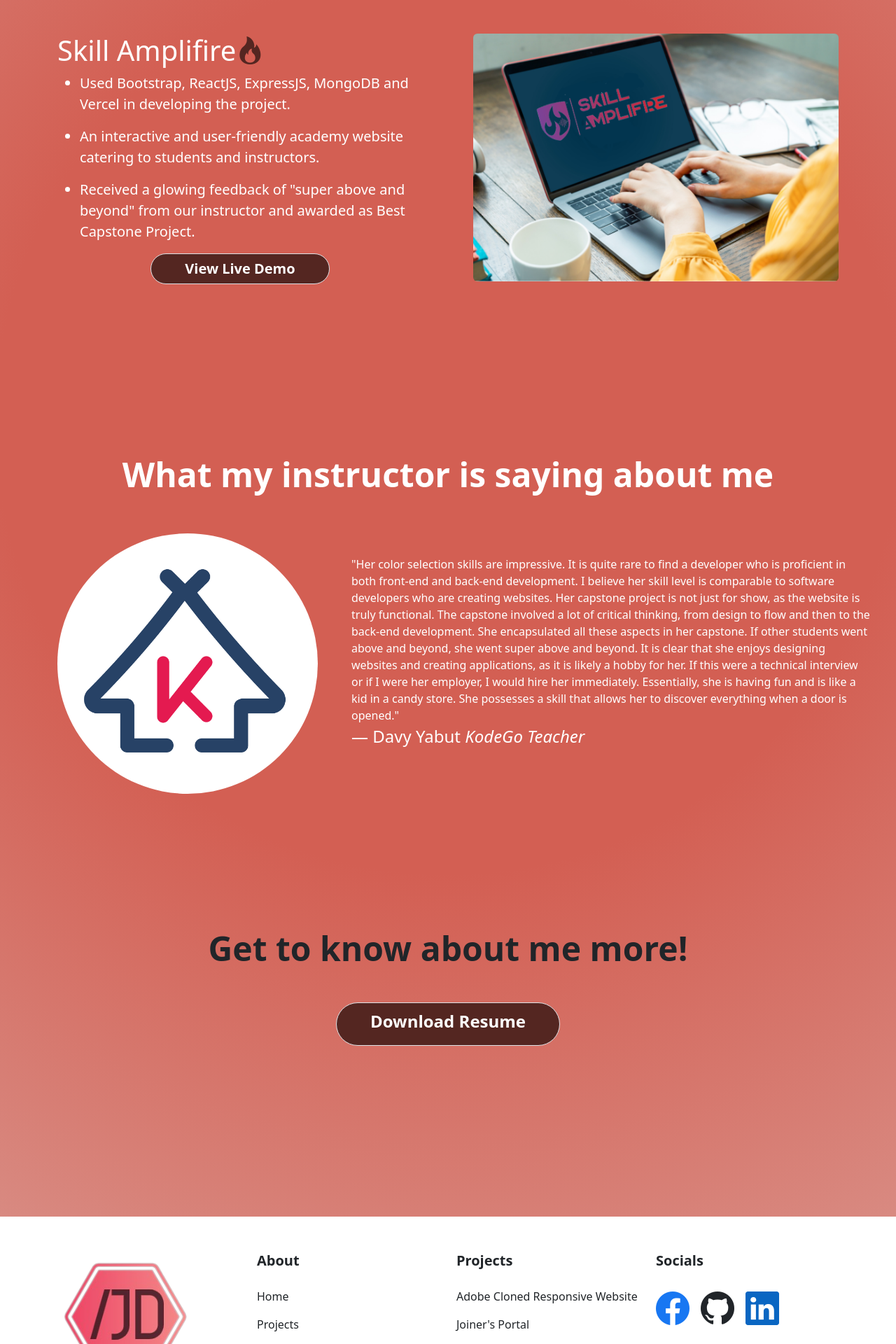
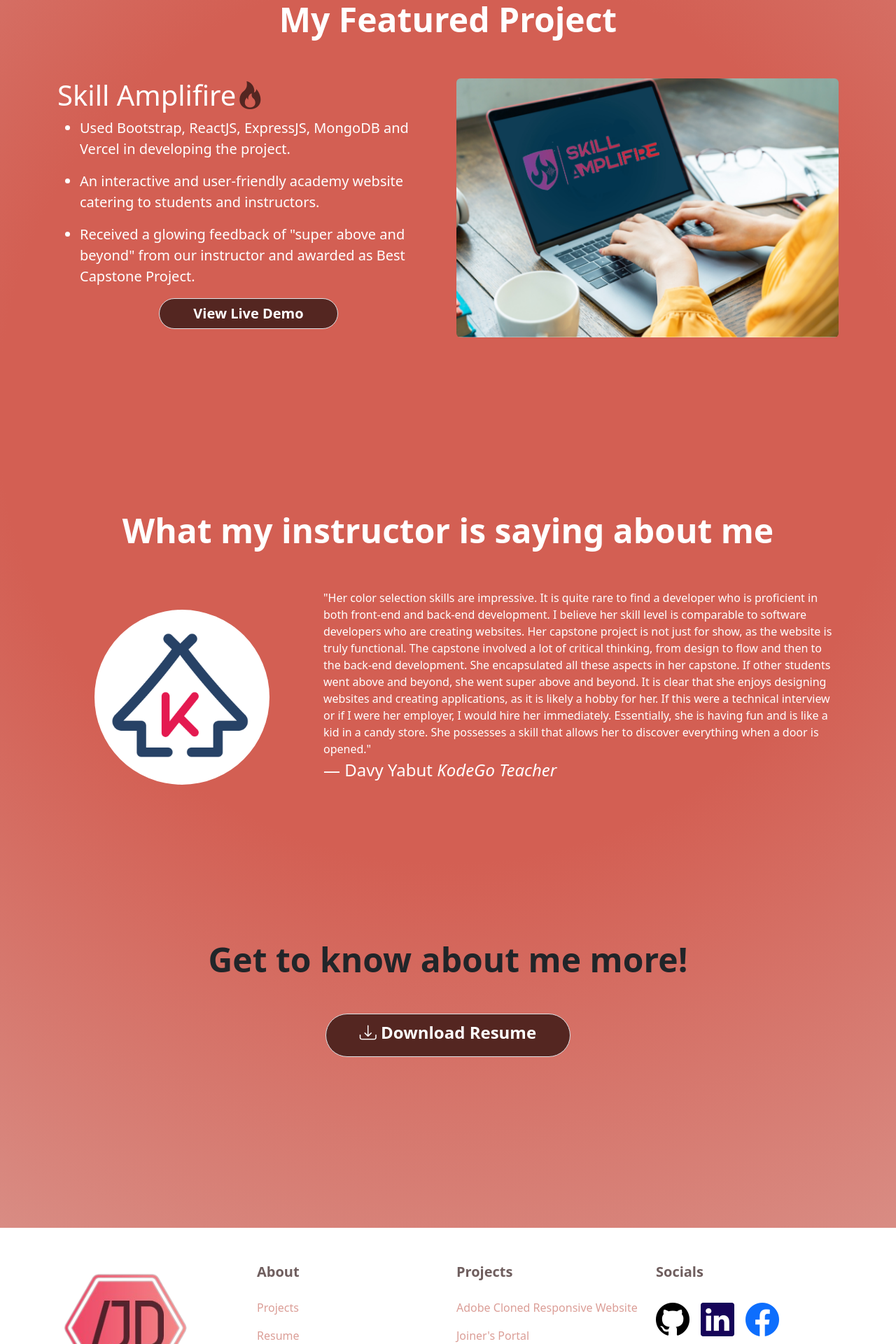
Before and after one commit to janien0116/portfolio_website, a React (Create React App) app: page / in a window 1280 px wide. Shown: the part 880-2800 px from the top of the page at 70% size. Built offline with nearby package versions, Linux system fonts and the light colour scheme.

Commit message:
Update changes

```diff
--- a/package.json
+++ b/package.json
@@ -3,6 +3,7 @@
   "version": "0.1.0",
   "private": true,
   "dependencies": {
+    "@emailjs/browser": "^3.11.0",
     "@react-pdf-viewer/core": "^3.12.0",
     "@react-pdf-viewer/default-layout": "^3.12.0",
     "@testing-library/jest-dom": "^5.16.5",
@@ -11,6 +12,7 @@
     "axios": "^1.4.0",
     "bootstrap": "^5.2.3",
     "bootstrap-icons": "^1.10.5",
+    "dotenv": "^16.0.3",
     "pdfjs-dist": "^3.6.172",
     "react": "^18.2.0",
     "react-bootstrap": "^2.7.4",
--- a/src/App.js
+++ b/src/App.js
@@ -8,8 +8,8 @@
 function App() {
   return (
     <div>
+      <Router>
       <PortfolioNavbar />
-      <Router>
         <Routes>
           <Route path="/" element={<Home />}></Route>
           <Route path="/portfolio" element={<Portfolio />}></Route>
--- a/src/components/Footer.jsx
+++ b/src/components/Footer.jsx
@@ -10,38 +10,37 @@
         <div id='footer'>
             <Container>
                 <Row className='pt-5'>
-                    <Col>
+                    <Col lg={3} className='d-none d-sm-block'>
                         <img src={logo} alt="Logo" width="200" />
                     </Col>
-                    <Col>
-                        <p className='mb-4 fs-5 fw-bold'>About</p>
-                        <p>Home</p>
-                        <p>Projects</p>
-                        <p>Resume</p>
-                        <p>Skills</p>
-                        <p>Certifications</p>
+                    <Col lg={3}>
+                        <p className='mb-4 fs-5 fw-bold text-gray'>About</p>
+                        <p><a href='/portfolio' className='text-light text-decoration-none'>Projects</a></p>
+                        <p><a href='/resume' className='text-light text-decoration-none'>Resume</a></p>
+                        <p><a href='/' className='text-light text-decoration-none'>Skills</a></p>
+                        <p><a href='/portfolio' className='text-light text-decoration-none'>Certifications</a></p>
                     </Col>
-                    <Col>
-                        <p className='mb-4 fs-5 fw-bold'>Projects</p>
-                        <p>Adobe Cloned Responsive Website</p>
-                        <p>Joiner's Portal</p>
-                        <p>Skill Amplifire</p>
-                        <p>One More</p>
+                    <Col lg={3}>
+                        <p className='mb-4 fs-5 fw-bold text-gray'>Projects</p>
+                        <p><a href='https://myclonedwebsite-adobe.vercel.app/' target='_blank' className='text-light text-decoration-none'>Adobe Cloned Responsive Website</a></p>
+                        <p><a href='https://github.com/janien0116/miniproject2_joiners_portal.git' target='_blank' className='text-light text-decoration-none'>Joiner's Portal</a></p>
+                        <p><a href='https://skill-amplifire.vercel.app/' target='_blank' className='text-light text-decoration-none'>Skill Amplifire</a></p>
+                        <p><a href='/' className='text-light text-decoration-none'>One More</a></p>
                     </Col>
-                    <Col>
-                        <p className='mb-4 fs-5 fw-bold'>Socials</p>
+                    <Col lg={3}>
+                        <p className='mb-4 fs-5 fw-bold text-gray'>Socials</p>
                         <p className='display-5'>
                             <Stack direction="horizontal" gap={3}>
-                                <i class="bi bi-facebook" style={{ color: '#1877f2' }}></i>
-                                <i class="bi bi-github"></i>
-                                <i class="bi bi-linkedin" style={{ color: '#0A66C2' }}></i>
+                                <a href='https://github.com/janien0116' target='_blank' className='text-black'><i className="bi bi-github"></i></a>
+                                <a href='https://www.linkedin.com/in/janela-daculong-4b58a3275/' target='_blank' className='text-dark-blue'><i className="bi bi-linkedin"></i></a>
+                                <a href='https://www.facebook.com/daculongj/' target='_blank' className='text-blue'><i class="bi bi-facebook"></i></a>
                             </Stack>
                         </p>
                     </Col>
                 </Row>
                 <div className='pt-1' style={{ borderTop: '1px solid #ccc' }}>
                     <Stack direction="horizontal" gap={3}>
-                        <p>&copy; 2023 Janela Daculong Portfolio Website. All rights reserved.</p>
+                        <p className='text-gray'>&copy; 2023 Janela Daculong Portfolio Website</p>
                     </Stack>
                 </div>
             </Container>
--- a/src/components/Navbar.jsx
+++ b/src/components/Navbar.jsx
@@ -1,24 +1,32 @@
 import React from 'react'
 import { Navbar, Nav, Container, Image } from 'react-bootstrap'
 import logo from '../assets/logo.png'
+import { NavLink, useNavigate } from 'react-router-dom'
 
 const PortfolioNavbar = () => {
+    const navigate = useNavigate()
     return (
         <div>
             <Navbar bg="dark" expand="lg" variant="dark" className='py-0'>
                 <Container>
-                    <Navbar.Brand><Image src={logo} width={80} fluid alt="logo"/></Navbar.Brand>
+                    <Navbar.Brand><Image src={logo} width={80} fluid alt="logo" /></Navbar.Brand>
                     <Navbar.Toggle aria-controls="basic-navbar-nav" />
                     <Navbar.Collapse id="basic-navbar-nav">
                         <Nav className="ms-auto mb-2 mb-lg-0 fs-5">
                             <Nav.Item className="me-4">
-                                <Nav.Link aria-current="page" href="/">Home</Nav.Link>
+                                <NavLink to="/" exact activeClassName="active" className="nav-link me-4">
+                                    Home
+                                </NavLink>
                             </Nav.Item>
                             <Nav.Item className="me-4">
-                                <Nav.Link aria-current="page" href="/portfolio">Portfolio</Nav.Link>
+                                <NavLink to="/portfolio" activeClassName="active" className="nav-link me-4">
+                                    Portfolio
+                                </NavLink>
                             </Nav.Item>
                             <Nav.Item className="me-4">
-                                <Nav.Link aria-current="page" href="/resume">Resume</Nav.Link>
+                                <NavLink to="/resume" activeClassName="active" className="nav-link me-4">
+                                    Resume
+                                </NavLink>
                             </Nav.Item>
                         </Nav>
                     </Navbar.Collapse>
--- a/src/custom-bootstrap.scss
+++ b/src/custom-bootstrap.scss
@@ -7,6 +7,8 @@
     "success": #EB7650,
     "danger": #EB5068,
     "warning": #B82F55,
+    "gray" : #6f5e5e,
+    "dark-blue" : #160459,
     "transparent": transparent
 );
 
--- a/src/index.css
+++ b/src/index.css
@@ -1,4 +1,4 @@
-@import url('https://fonts.googleapis.com/css2?family=VT323&display=swap');
+@import url("https://fonts.googleapis.com/css2?family=VT323&display=swap");
 
 body {
   margin: 0;
@@ -31,13 +31,13 @@
   font-weight: bold !important;
   color: #fff;
   top: 55px;
-  left: 40%
+  left: 40%;
 }
 .hero-header3 {
   font-weight: bold !important;
   color: #fff;
   top: 105px;
-  left: 50%
+  left: 50%;
 }
 .hero-text {
   margin-top: 200px;
@@ -54,7 +54,7 @@
   position: relative;
 }
 .hero-links {
-  font-family: 'VT323', monospace;
+  font-family: "VT323", monospace;
   position: absolute;
 }
 .hero-links a {
@@ -83,7 +83,12 @@
   backdrop-filter: blur(10px);
   background-color: rgba(219, 158, 151, 0.3) !important;
   border: 3px solid transparent !important;
-  border-image: linear-gradient(45deg, rgb(203, 25, 231) 0%, rgb(110, 110, 241)49%, rgba(0,212,255,1) 100%) !important;
+  border-image: linear-gradient(
+    45deg,
+    rgb(203, 25, 231) 0%,
+    rgb(110, 110, 241) 49%,
+    rgba(0, 212, 255, 1) 100%
+  ) !important;
   border-image-slice: 1 !important;
   box-shadow: 0 5px 20px rgba(34, 8, 95, 0.25);
   z-index: 1;
@@ -125,8 +130,43 @@
   opacity: 0.6;
 }
 .img-thumbnail {
-  background-color: #A1483F !important;
-  border: 2px solid #A1483F !important;
+  background-color: #a1483f !important;
+  border: 2px solid #a1483f !important;
+}
+.email-notif {
+  max-width: 400px !important;
+  backdrop-filter: blur(10px);
+  background-color: rgba(219, 158, 151, 0.3) !important;
+  border: 2px solid rgba(219, 158, 151, 0.3);
+  border-radius: 10px;
+  padding: 5px;
+  margin-bottom: 10px;
+  -webkit-animation: slide-in-left 0.5s linear both;
+  animation: slide-in-left 0.5s linear both;
+}
+@-webkit-keyframes slide-in-left {
+  0% {
+    -webkit-transform: translateX(-1000px);
+            transform: translateX(-1000px);
+    opacity: 0;
+  }
+  100% {
+    -webkit-transform: translateX(0);
+            transform: translateX(0);
+    opacity: 1;
+  }
+}
+@keyframes slide-in-left {
+  0% {
+    -webkit-transform: translateX(-1000px);
+            transform: translateX(-1000px);
+    opacity: 0;
+  }
+  100% {
+    -webkit-transform: translateX(0);
+            transform: translateX(0);
+    opacity: 1;
+  }
 }
 .glass2 {
   max-width: 800px !important;
@@ -135,6 +175,19 @@
   border: 3px solid rgba(219, 158, 151, 0.3);
   border-radius: 15px;
   box-shadow: 0 5px 20px rgba(34, 8, 95, 0.25);
-  z-index: 1;
   padding: 30px !important;
 }
+.active {
+  color: #fff;
+  font-weight: bold;
+}
+.text-decoration-none:hover {
+  text-decoration: underline !important;
+}
+#instructor-img {
+  max-width: 250px;
+}
+
+@media screen and (min-width: 700px) {
+  /* CSS rules to apply when the screen width is 700px or larger */
+}
--- a/src/pages/Home.jsx
+++ b/src/pages/Home.jsx
@@ -4,23 +4,24 @@
 import heroImage from '../assets/hero-image.png'
 import imagePlaceholder from '../assets/logo-symbol.png'
 import instructorHolder from '../assets/KodeGo_logo.png'
+import resume from '../assets/Daculong_Janela_Resume.pdf'
 import Marquee from 'react-fast-marquee'
 
 const Home = () => {
 
-    const handleClick = () => window.scrollTo(0,0);
+    const handleClick = () => window.scrollTo(0, 0);
 
     return (
         <Stack direction='vertical' gap={5}>
             <Container fluid className='my-5 px-2'>
                 <Row className='position-relative'>
-                    <Col xs={7}>
+                    <Col lg={7} >
                         <Image src={heroImage} fluid alt='Hero' className='hero-image' />
                         <p className='hero-links' id='skill-ampli'><a href='https://skill-amplifire.vercel.app/' target="_blank">Skill Amplifire</a></p>
-                        <p className='hero-links text-center' id='joiners-port'><a href='https://skill-amplifire.vercel.app/' target="_blank">Joiner's <br />Portal</a></p>
+                        <p className='hero-links text-center' id='joiners-port'><a href='https://github.com/janien0116/miniproject2_joiners_portal.git' target="_blank">Joiner's <br />Portal</a></p>
                         <p className='hero-links text-center' id='adobe-clone'><a href='https://myclonedwebsite-adobe.vercel.app/' target="_blank">Adobe<br />(Clone)</a></p>
                     </Col>
-                    <Col xs={5}>
+                    <Col lg={5}>
                         <h1 className="hero-header display-5 position-absolute">Building the web, </h1>
                         <h1 className="hero-header2 display-5 position-absolute">One pixel at a time.</h1>
                         <h1 className="hero-header3 display-5 position-absolute">Hi there, I'm Janela!</h1>
@@ -29,16 +30,24 @@
                             With a passion for creating beautiful and functional websites, I've worked on several
                             projects to showcase my skills and abilities. Take a look at my portfolio to see some of my
                             best work and learn more about my skills and experience. Thank you for visiting!</p>
-                        <Link to={'/portfolio'}>
-                            <Button variant='secondary' className='rounded-pill px-5 fs-5 fw-bold border border-dark' onClick={handleClick}>View Portfolio</Button>
-                        </Link>
+                        <Stack direction='vertical' className='align-items-center justify-content-center'>
+                            <Link to={'/portfolio'}>
+                                <Button variant='secondary' className='rounded-pill px-5 fs-5 fw-bold border border-dark' onClick={handleClick}>View Portfolio</Button>
+                            </Link>
+                            <p className='fs-2'>
+                                <Stack direction="horizontal" gap={3}>
+                                    <a href='https://github.com/janien0116' target='_blank' className='text-black'><i className="bi bi-github"></i></a>
+                                    <a href='https://www.linkedin.com/in/janela-daculong-4b58a3275/' target='_blank' className='text-dark'><i className="bi bi-linkedin"></i></a>
+                                </Stack>
+                            </p>
+                        </Stack>
                     </Col>
                 </Row>
             </Container>
             <Container className='my-5 fs-5'>
                 <h1 className='text-center display-5 fw-bold lh-base text-white'>My Featured Project</h1>
                 <Row className='my-5 text-white'>
-                    <Col className='me-5 mb-3'>
+                    <Col md={{ span: 6, order: 'first' }} xs={{ order: 'last' }} className='mb-3'>
                         <h1>Skill Amplifire<i className="bi bi-fire text-dark"></i></h1>
                         <ul>
                             <li className='mb-3'>Used Bootstrap, ReactJS, ExpressJS, MongoDB and Vercel in developing the project.</li>
@@ -51,16 +60,16 @@
                             </Link>
                         </div>
                     </Col>
-                    <Col>
+                    <Col md={{ span: 6, order: 'first' }} xs={{ order: 'first' }}>
                         <Image src={imagePlaceholder} fluid rounded className='mb-5' />
                     </Col>
                 </Row>
             </Container>
             <Container className='fs-5 my-5'>
                 <h1 className='text-center display-5 fw-bold lh-base text-white mb-5'>What my instructor is saying about me</h1>
-                <Stack direction='horizontal' gap={5}>
-                    <Col lg={4}>
-                        <Image src={instructorHolder} alt='Instructor' fluid roundedCircle />
+                <Row className='align-items-center'>
+                    <Col lg={4} className='text-center d-none d-sm-block'>
+                        <Image src={instructorHolder} alt='Instructor' id='instructor-img' fluid roundedCircle />
                     </Col>
                     <Col lg={8}>
                         <Figure>
@@ -72,11 +81,13 @@
                             </Figure.Caption>
                         </Figure>
                     </Col>
-                </Stack>
+                </Row>
             </Container>
             <Container className='text-center my-5'>
                 <h1 className='display-5 fw-bold my-5'>Get to know about me more!</h1>
-                <Button variant='dark' className='rounded-pill px-5 pt-2 pb-3 fs-4 fw-bold border mb-5'>Download Resume</Button>
+                <a href={resume} download>
+                    <Button variant='dark' className='rounded-pill px-5 pt-2 pb-3 fs-4 fw-bold border mb-5'><i class="bi bi-download"></i> Download Resume</Button>
+                </a>
             </Container>
             <Container className='filler'></Container>
         </Stack>
```
Also changed, not shown: src/pages/Resume.jsx (+41 -11 lines), 2 other files (tests, documents, lock files or other folders).
